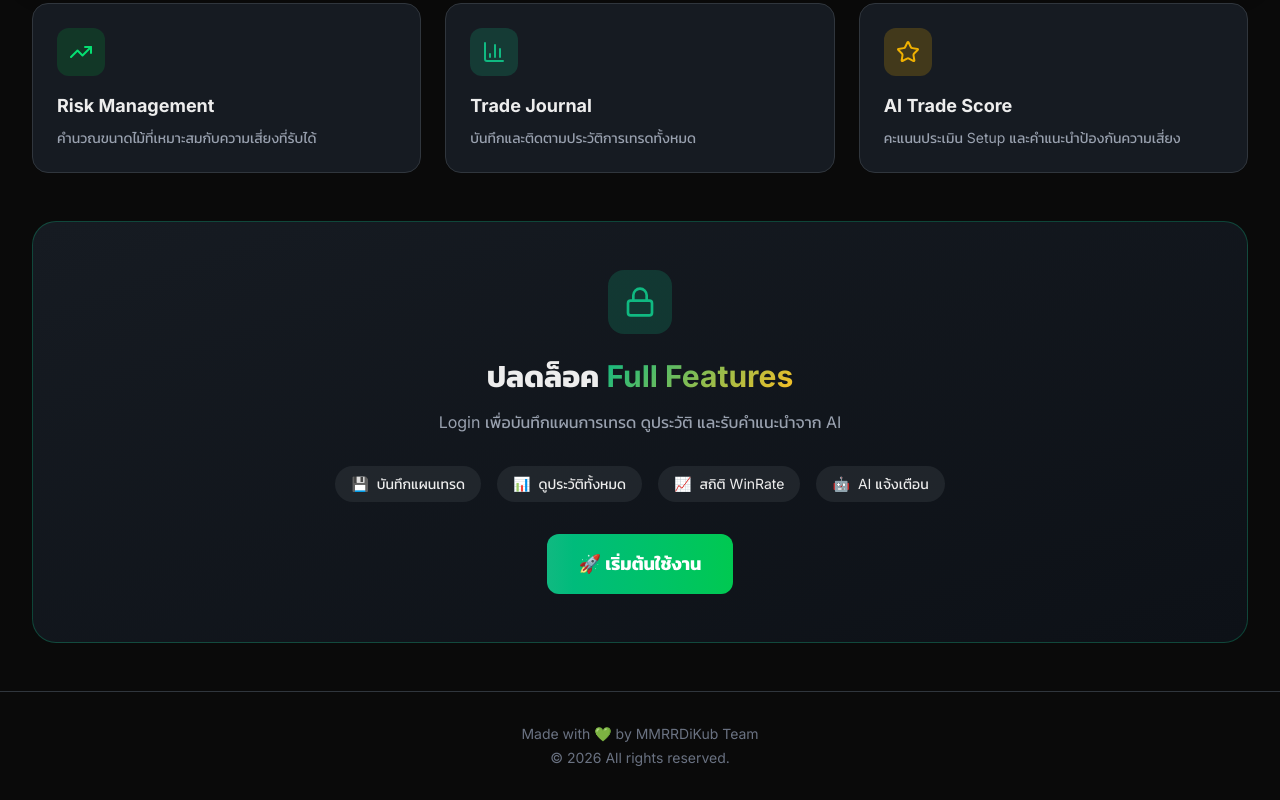
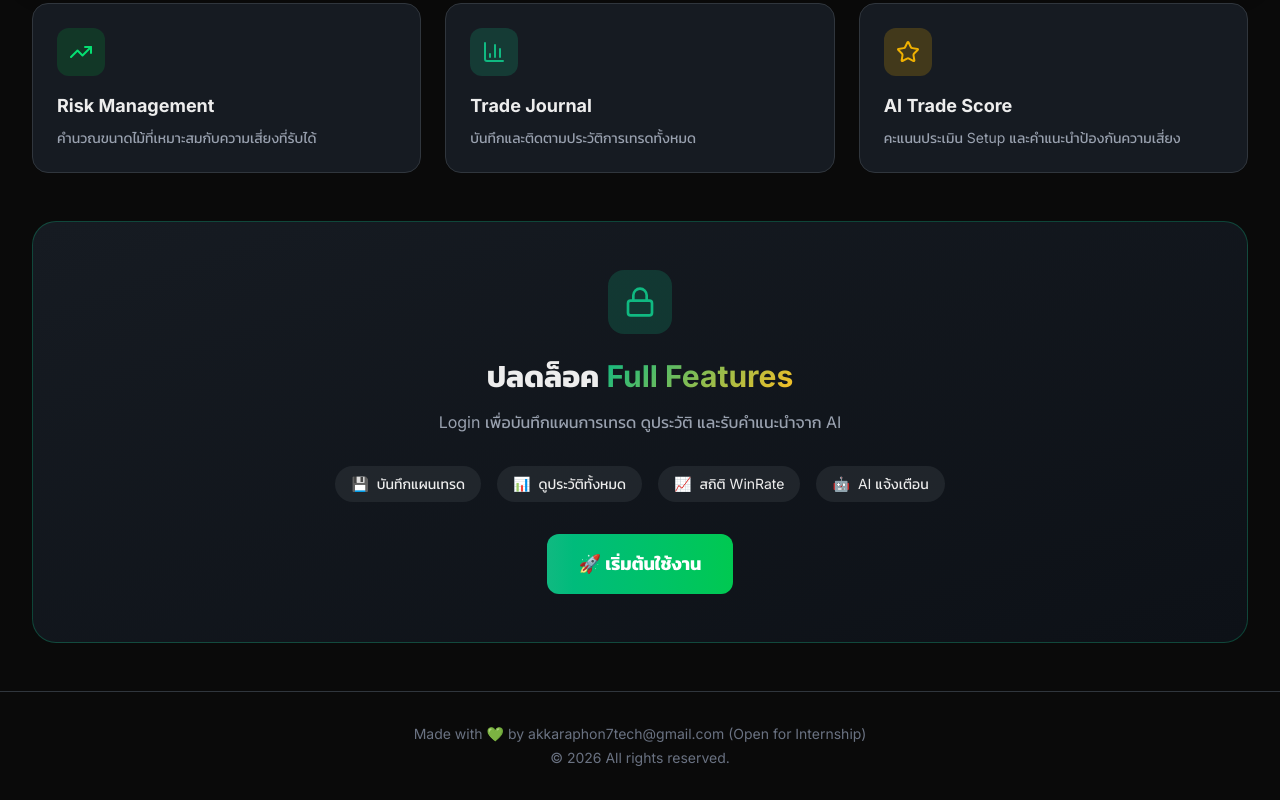
Before and after one commit to KhomTech/mmrrdikub, a Next.js app in the folder frontend/: page / in a window 1280 px wide. Shown: the part 1296-2096 px from the top of the page. Built offline with nearby package versions, Linux system fonts and the light colour scheme; no server answers.

Commit message:
Update footer with contact email and internship status

```diff
--- a/frontend/app/page.tsx
+++ b/frontend/app/page.tsx
@@ -198,7 +198,7 @@ function HomeContent() {
 
       {/* Footer */}
       <footer className="py-8 text-center text-sm text-gray-500 border-t border-[#30363d]">
-        <p>Made with 💚 by MMRRDiKub Team</p>
+        <p>Made with 💚 by akkaraphon7tech@gmail.com (Open for Internship)</p>
         <p className="mt-1">© 2026 All rights reserved.</p>
       </footer>
     </div>
```
